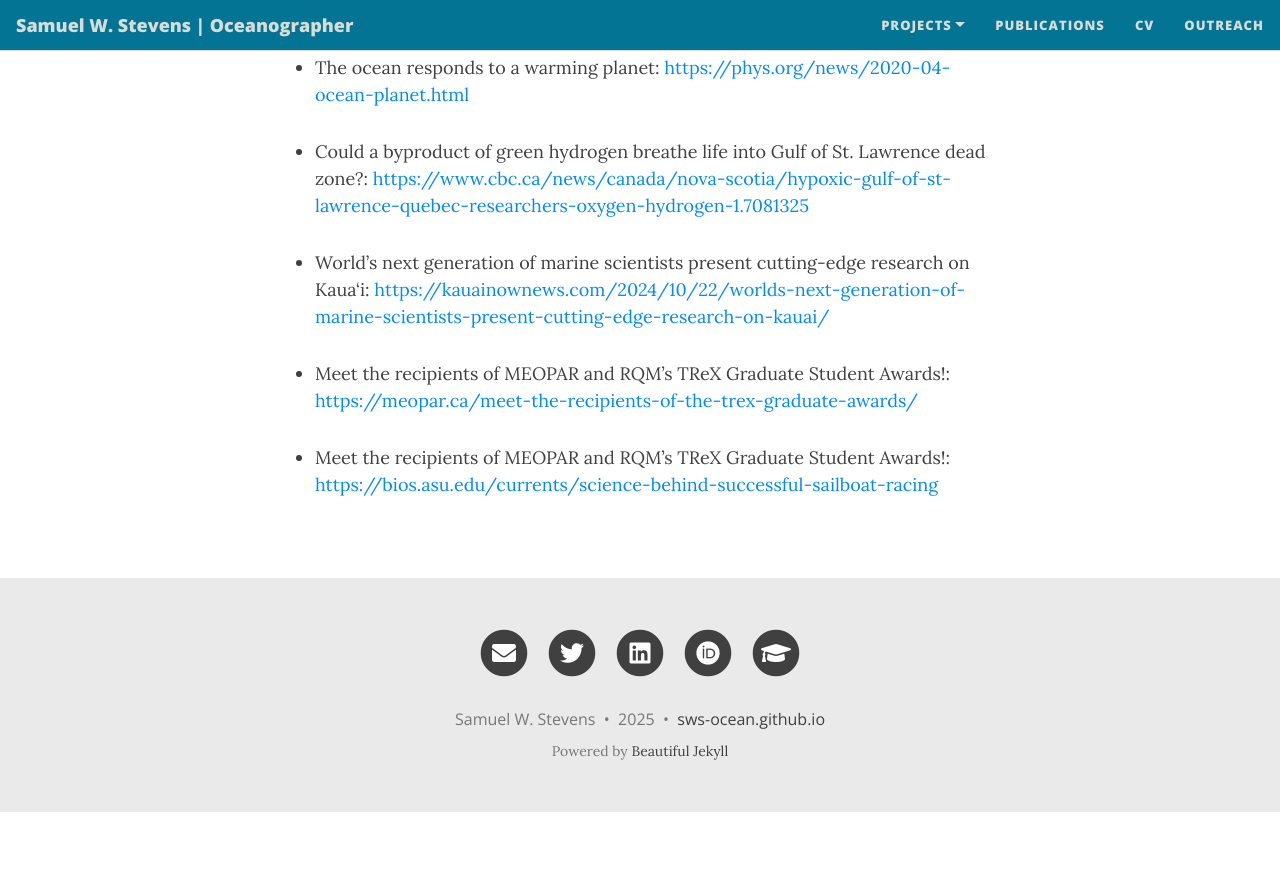
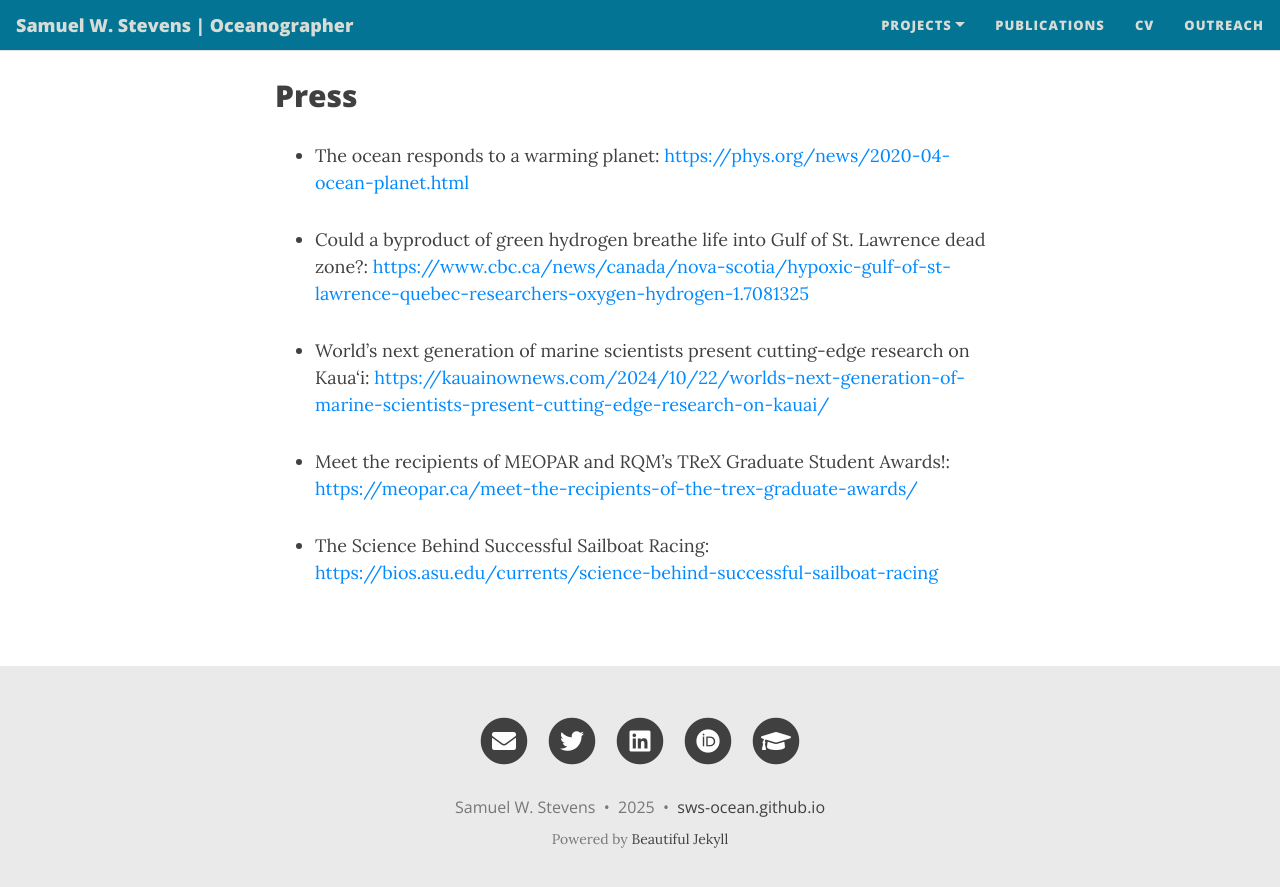
Before and after one commit to sws-ocean/sws-ocean.github.io, a Jekyll site: the page built from docs/pubs.md, in a window 1280 px wide and 900 px high, scrolled down 1475 px. Shown: the top 887 px of the window. Built offline with Jekyll 4.4.1, drawn with Linux system fonts in a browser that asks for light colours; nearby versions of some CDN libraries; before the commit the page ends 2287 px from its top, so only the background shows below that; some of the changed text lies outside the part shown.

Commit message:
Update pubs.md

```diff
--- a/docs/pubs.md
+++ b/docs/pubs.md
@@ -82,7 +82,7 @@
       <p>Meet the recipients of MEOPAR and RQM’s TReX Graduate Student Awards!: <a href="https://meopar.ca/meet-the-recipients-of-the-trex-graduate-awards/" target="_blank">https://meopar.ca/meet-the-recipients-of-the-trex-graduate-awards/</a></p>
     </li>
       <li>
-      <p>Meet the recipients of MEOPAR and RQM’s TReX Graduate Student Awards!: <a href="https://bios.asu.edu/currents/science-behind-successful-sailboat-racing
+      <p>The Science Behind Successful Sailboat Racing: <a href="https://bios.asu.edu/currents/science-behind-successful-sailboat-racing
 " target="_blank">https://bios.asu.edu/currents/science-behind-successful-sailboat-racing
 </a></p>
     </li>
```
Also changed, not shown: other parts of docs/pubs.md (+1 -1 lines).
